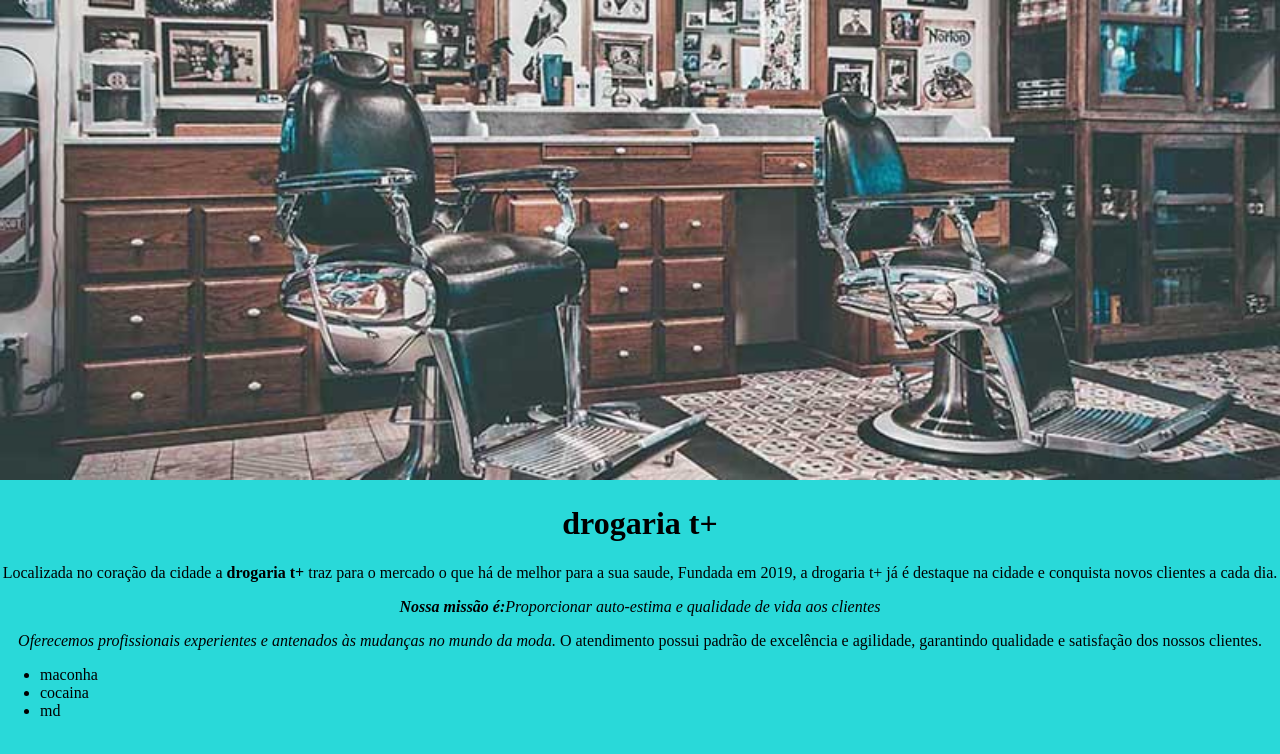
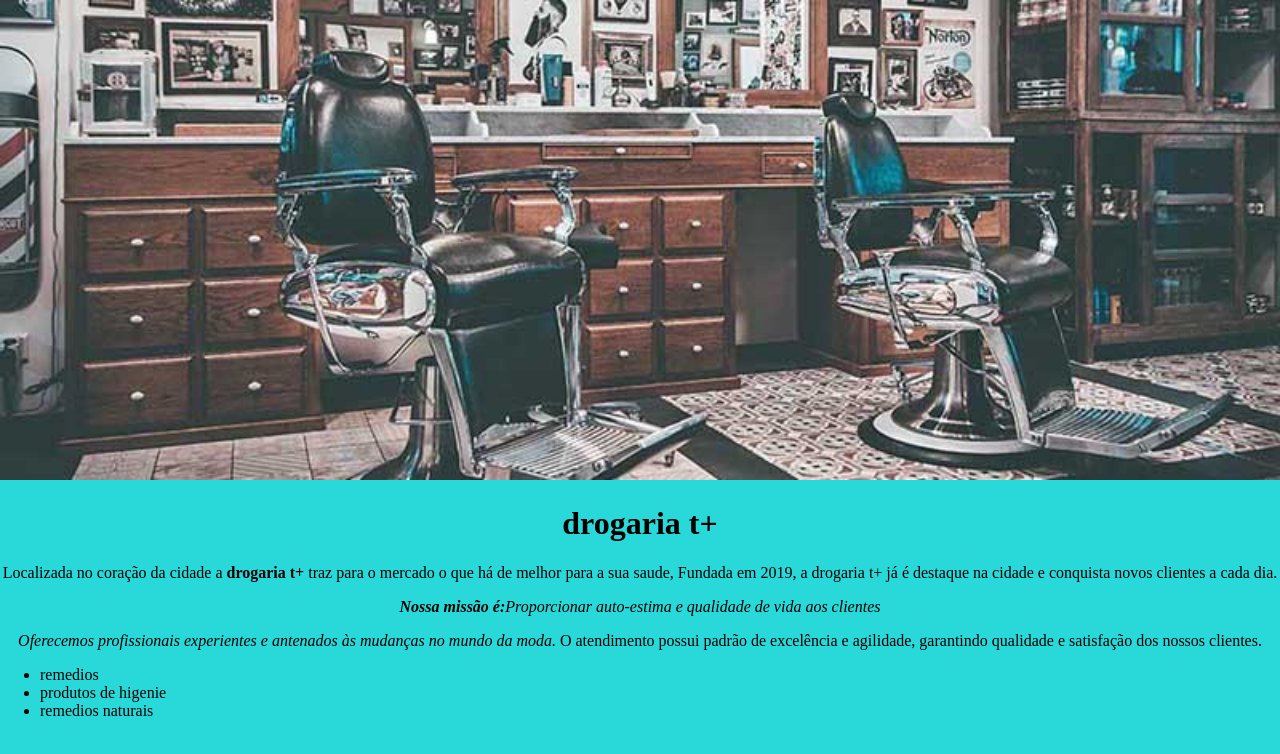
Before and after one commit to bolettinho/barbearia, a plain HTML site: page index.html in a window 1280 px wide. Drawn offline with Linux system fonts and the light colour scheme.

Commit message:
alteracao

```diff
--- a/index.html
+++ b/index.html
@@ -28,9 +28,9 @@
 	nossos clientes.</p>
 
 	<ul>
-		<li>maconha</li>
-		<li>cocaina</li>
-		<li>md</li>
+		<li>remedios</li>
+		<li>produtos de higenie</li>
+		<li>remedios naturais</li>
 	</ul>
 
 
```
